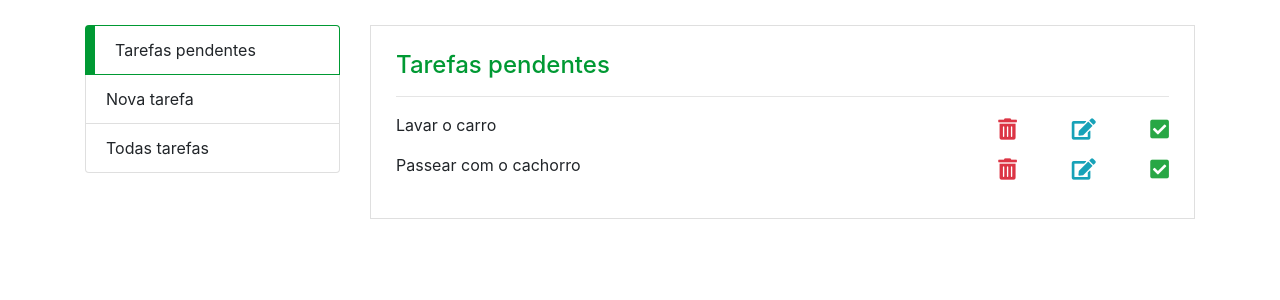
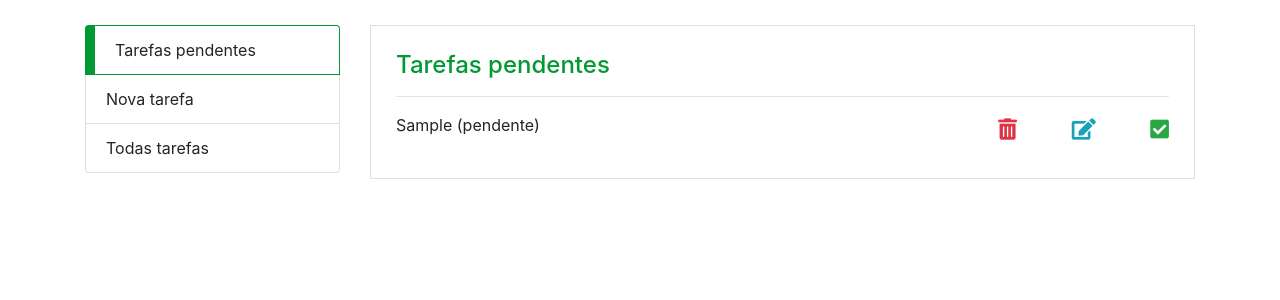
Before and after one commit to PedroMarcelino7/ListaDeTarefas, a PHP site: page / in a window 1280 px wide. Shown: the part 56-356 px from the top of the page. Run offline with PHP 8.4, Linux system fonts and the light colour scheme; tables that the repository leaves empty or names only in its code hold one stand-in row (values such as "Sample post"); some libraries are stand-ins or nearby versions.

Commit message:
showing pending tasks

```diff
--- a/classes/tarefa.service.php
+++ b/classes/tarefa.service.php
@@ -70,4 +70,19 @@ class TarefaService
         $stmt->bindValue(':id', $this->tarefa->__get('id'));
         return $stmt->execute();
     }
+
+    public function recuperarTarefasPendentes()
+    {
+        $query = '
+            SELECT t.id, s.status, t.tarefa
+            FROM tb_tarefas as t
+            LEFT JOIN tb_status as s ON (t.id_status = s.id)
+            WHERE t.id_status = :id_status
+        ';
+
+        $stmt = $this->conexao->prepare($query);
+        $stmt->bindValue(':id_status', $this->tarefa->__get('id_status'));
+        $stmt->execute();
+        return $stmt->fetchAll(PDO::FETCH_OBJ);
+    }
 }
--- a/index.php
+++ b/index.php
@@ -1,12 +1,23 @@
+<?php
+
+$acao = 'recuperarTarefasPendentes';
+
+require 'tarefa_controller.php';
+
+?>
+
 <html>
+
 <head>
 	<meta charset="utf-8" />
 	<meta name="viewport" content="width=device-width, initial-scale=1">
 	<title>App Lista Tarefas</title>
 
 	<link rel="stylesheet" href="css/style.css">
-		<link rel="stylesheet" href="https://stackpath.bootstrapcdn.com/bootstrap/4.1.3/css/bootstrap.min.css" integrity="sha384-MCw98/SFnGE8fJT3GXwEOngsV7Zt27NXFoaoApmYm81iuXoPkFOJwJ8ERdknLPMO" crossorigin="anonymous">
-		<link rel="stylesheet" href="https://use.fontawesome.com/releases/v5.3.1/css/all.css" integrity="sha384-mzrmE5qonljUremFsqc01SB46JvROS7bZs3IO2EmfFsd15uHvIt+Y8vEf7N7fWAU" crossorigin="anonymous">
+	<link rel="stylesheet" href="https://stackpath.bootstrapcdn.com/bootstrap/4.1.3/css/bootstrap.min.css"
+		integrity="sha384-MCw98/SFnGE8fJT3GXwEOngsV7Zt27NXFoaoApmYm81iuXoPkFOJwJ8ERdknLPMO" crossorigin="anonymous">
+	<link rel="stylesheet" href="https://use.fontawesome.com/releases/v5.3.1/css/all.css"
+		integrity="sha384-mzrmE5qonljUremFsqc01SB46JvROS7bZs3IO2EmfFsd15uHvIt+Y8vEf7N7fWAU" crossorigin="anonymous">
 </head>
 
 <body>
@@ -36,23 +47,28 @@
 							<h4>Tarefas pendentes</h4>
 							<hr />
 
+							<?php foreach ($tarefas as $indice => $tarefa) { ?>
+
 								<div class="row mb-3 d-flex align-items-center tarefa">
-									<div class="col-sm-9">Lavar o carro</div>
+									<div class="col-sm-9" id="tarefa_<?= $tarefa->id ?>">
+										<?= $tarefa->tarefa ?>
+										<?= '(' . $tarefa->status . ')' ?>
+									</div>
+
 									<div class="col-sm-3 mt-2 d-flex justify-content-between">
-										<i class="fas fa-trash-alt fa-lg text-danger"></i>
-										<i class="fas fa-edit fa-lg text-info"></i>
-										<i class="fas fa-check-square fa-lg text-success"></i>
+										<i class="fas fa-trash-alt fa-lg text-danger"
+											onclick="remover(<?= $tarefa->id ?>)"></i>
+
+										<?php if ($tarefa->status == 'pendente') { ?>
+											<i class="fas fa-edit fa-lg text-info"
+												onclick="editar(<?= $tarefa->id ?>, '<?= $tarefa->tarefa ?>')"></i>
+											<i class="fas fa-check-square fa-lg text-success"
+												onclick="marcarRealizada(<?= $tarefa->id ?>)"></i>
+										<?php } ?>
 									</div>
 								</div>
 
-								<div class="row mb-3 d-flex align-items-center tarefa">
-									<div class="col-sm-9">Passear com o cachorro</div>
-									<div class="col-sm-3 mt-2 d-flex justify-content-between">
-										<i class="fas fa-trash-alt fa-lg text-danger"></i>
-										<i class="fas fa-edit fa-lg text-info"></i>
-										<i class="fas fa-check-square fa-lg text-success"></i>
-									</div>
-								</div>
+							<?php } ?>
 						</div>
 					</div>
 				</div>
@@ -60,4 +76,5 @@
 		</div>
 	</div>
 </body>
+
 </html>
--- a/tarefa_controller.php
+++ b/tarefa_controller.php
@@ -55,4 +55,12 @@ if ($acao == 'inserir') {
     $tarefaService->marcarRealizada();
 
     header('location: todas_tarefas.php');
+} else if ($acao == 'recuperarTarefasPendentes') {
+    $tarefa = new Tarefa();
+    $tarefa->__set('id_status', 1);
+
+    $conexao = new Conexao();
+
+    $tarefaService = new TarefaService($conexao, $tarefa);
+    $tarefas = $tarefaService->recuperarTarefasPendentes();
 }
--- a/todas_tarefas.php
+++ b/todas_tarefas.php
@@ -3,10 +3,6 @@
 $acao = 'recuperar';
 
 require 'tarefa_controller.php';
-
-// echo '<pre>';
-// print_r($tarefas);
-// echo '</pre>';
 
 ?>
 
```
Lines whose indentation alone changed are shown as unchanged.
